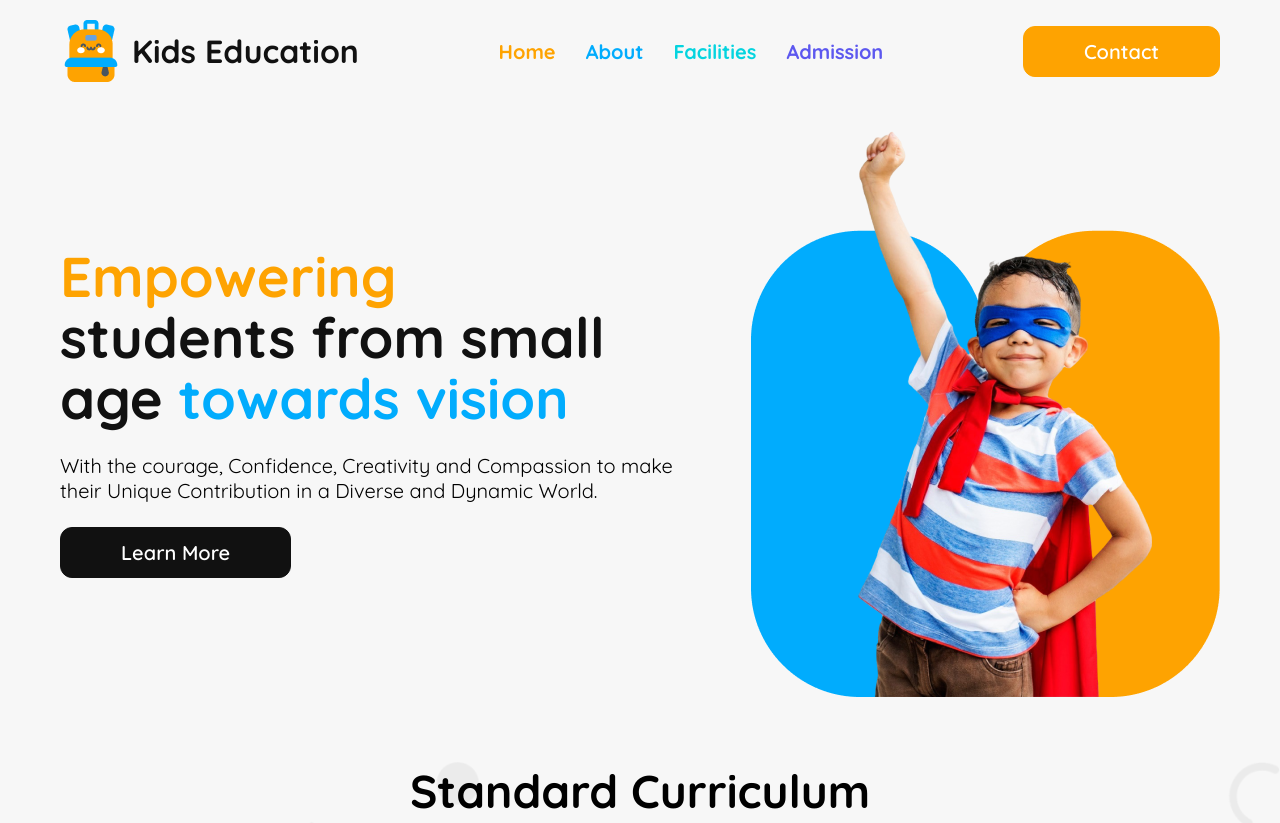
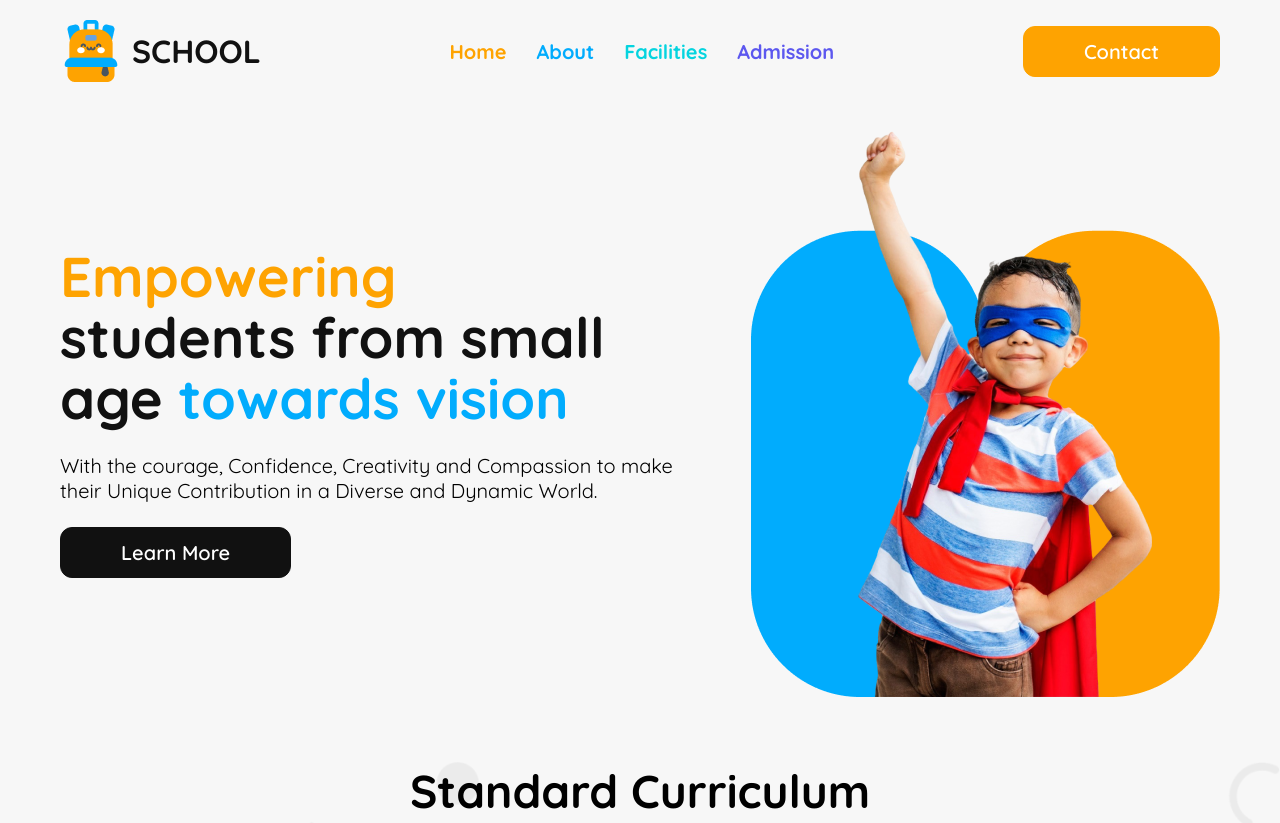
Before and after one commit to 4kamruzzaman/b11-assignment-2-repo, a plain HTML site: page index.html in a window 1280 px wide. Shown: the top 823 px of the page. Drawn offline with Linux system fonts and the light colour scheme.

Commit message:
update site title from "Kids Education" to "SCHOOL" in index.html

```diff
--- a/index.html
+++ b/index.html
@@ -19,7 +19,7 @@
                 <div class="logo">
                     <img src="assets/logo.png" alt="Kids Education Logo">
                 <div class="navtitle">
-                    Kids Education
+                    SCHOOL
                 </div>
                 </div>
                 <ul>
```
